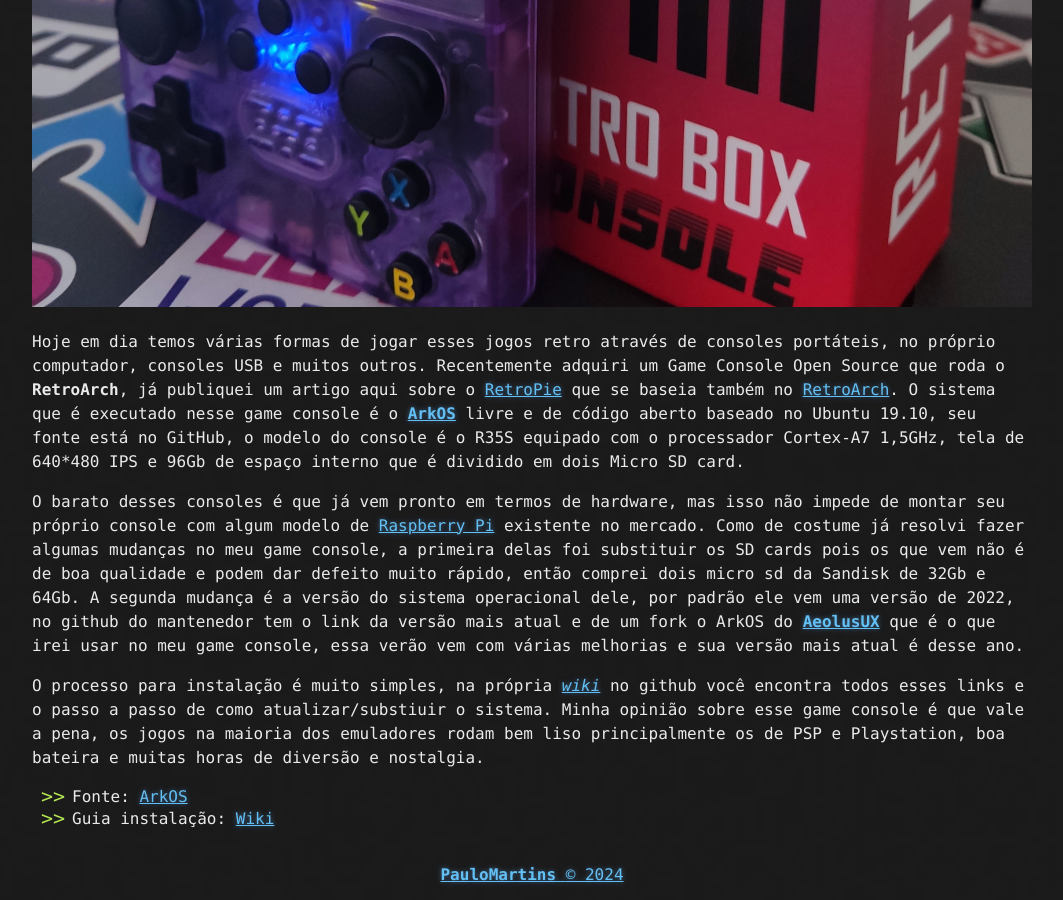
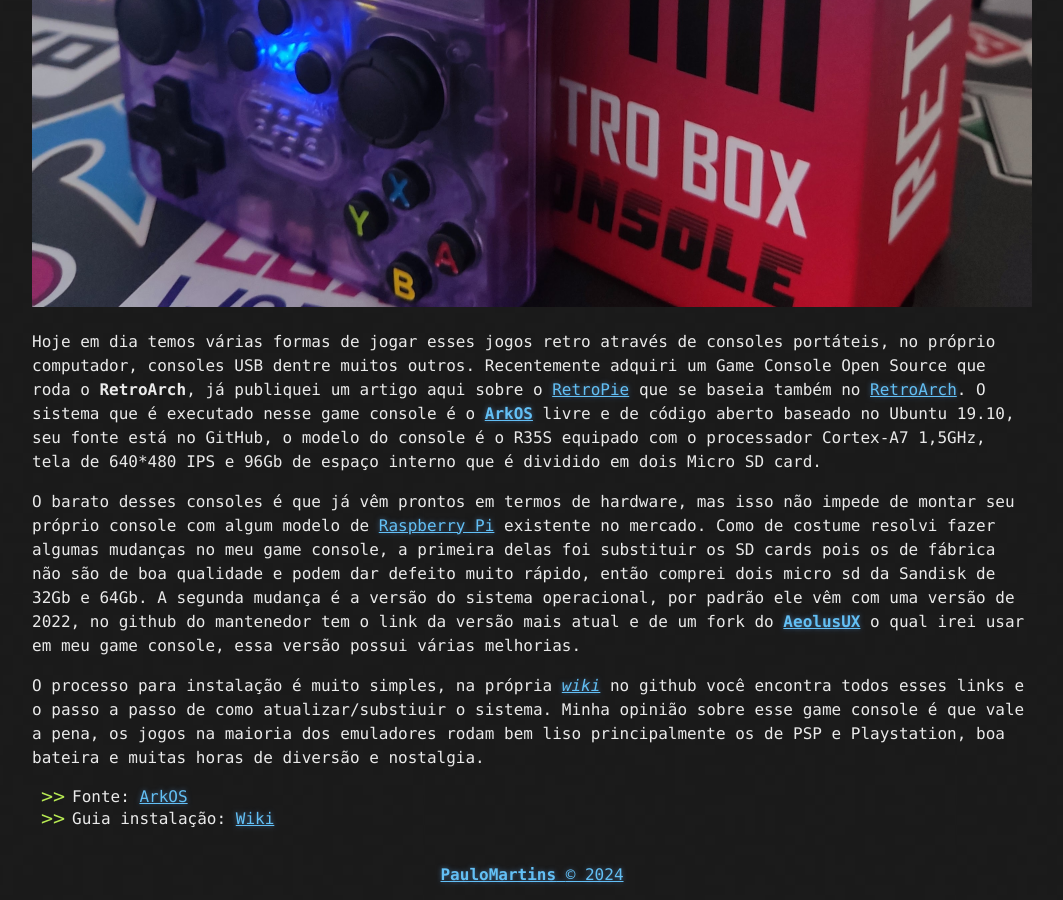
Before and after one commit to paullomarttins/paullomarttins.github.io, a Jekyll site: the page built from _posts/2024-02-17-linux_open_game.md, in a window 1280 px wide and 900 px high, scrolled down 1002 px. Shown: the whole window, without its empty margins (108-1171 px from the left). Built offline with Jekyll 4.4.1, drawn with Linux system fonts in a browser that asks for light colours.

Commit message:
Novo artigo - Game Console_v2

```diff
--- a/_posts/2024-02-17-linux_open_game.md
+++ b/_posts/2024-02-17-linux_open_game.md
@@ -8,9 +8,9 @@ Sempre gostei muito de jogos antigos, desde criança quando comecei a ter acesso
 
 ![Game Console](/assets/game.jpg "Game Console Open Source")
 
-Hoje em dia temos várias formas de jogar esses jogos retro através de consoles portáteis, no próprio computador, consoles USB e muitos outros. Recentemente adquiri um Game Console Open Source que roda o **RetroArch**, já publiquei um artigo aqui sobre o [RetroPie](https://paullomarttins.github.io/retropie) que se baseia também no [RetroArch](https://www.retroarch.com/). O sistema que é executado nesse game console é o [**ArkOS**](https://github.com/christianhaitian/arkos/wiki) livre e de código aberto baseado no Ubuntu 19.10, seu fonte está no GitHub, o modelo do console é o R35S equipado com o processador Cortex-A7 1,5GHz, tela de 640*480 IPS e 96Gb de espaço interno que é dividido em dois Micro SD card.
+Hoje em dia temos várias formas de jogar esses jogos retro através de consoles portáteis, no próprio computador, consoles USB dentre muitos outros. Recentemente adquiri um Game Console Open Source que roda o **RetroArch**, já publiquei um artigo aqui sobre o [RetroPie](https://paullomarttins.github.io/retropie) que se baseia também no [RetroArch](https://www.retroarch.com/). O sistema que é executado nesse game console é o [**ArkOS**](https://github.com/christianhaitian/arkos/wiki) livre e de código aberto baseado no Ubuntu 19.10, seu fonte está no GitHub, o modelo do console é o R35S equipado com o processador Cortex-A7 1,5GHz, tela de 640*480 IPS e 96Gb de espaço interno que é dividido em dois Micro SD card.
 
-O barato desses consoles é que já vem pronto em termos de hardware, mas isso não impede de montar seu próprio console com algum modelo de [Raspberry Pi](https://www.raspberrypi.com/) existente no mercado. Como de costume já resolvi fazer algumas mudanças no meu game console, a primeira delas foi substituir os SD cards pois os que vem não é de boa qualidade e podem dar defeito muito rápido, então comprei dois micro sd da Sandisk de 32Gb e 64Gb. A segunda mudança é a versão do sistema operacional dele, por padrão ele vem uma versão de 2022, no github do mantenedor tem o link da versão mais atual e de um fork o ArkOS do [**AeolusUX**](https://github.com/AeolusUX/ArkOS-R3XS) que é o que irei usar no meu game console, essa verão vem com várias melhorias e sua versão mais atual é desse ano.
+O barato desses consoles é que já vêm prontos em termos de hardware, mas isso não impede de montar seu próprio console com algum modelo de [Raspberry Pi](https://www.raspberrypi.com/) existente no mercado. Como de costume resolvi fazer algumas mudanças no meu game console, a primeira delas foi substituir os SD cards pois os de fábrica não são de boa qualidade e podem dar defeito muito rápido, então comprei dois micro sd da Sandisk de 32Gb e 64Gb. A segunda mudança é a versão do sistema operacional, por padrão ele vêm com uma versão de 2022, no github do mantenedor tem o link da versão mais atual e de um fork do [**AeolusUX**](https://github.com/AeolusUX/ArkOS-R3XS) o qual irei usar em meu game console, essa versão possui várias melhorias.
 
 O processo para instalação é muito simples, na própria [_wiki_](https://github.com/christianhaitian/arkos/wiki) no github você encontra todos esses links e o passo a passo de como atualizar/substiuir o sistema. Minha opinião sobre esse game console é que vale a pena, os jogos na maioria dos emuladores rodam bem liso principalmente os de PSP e Playstation, boa bateira e muitas horas de diversão e nostalgia.
 
```
